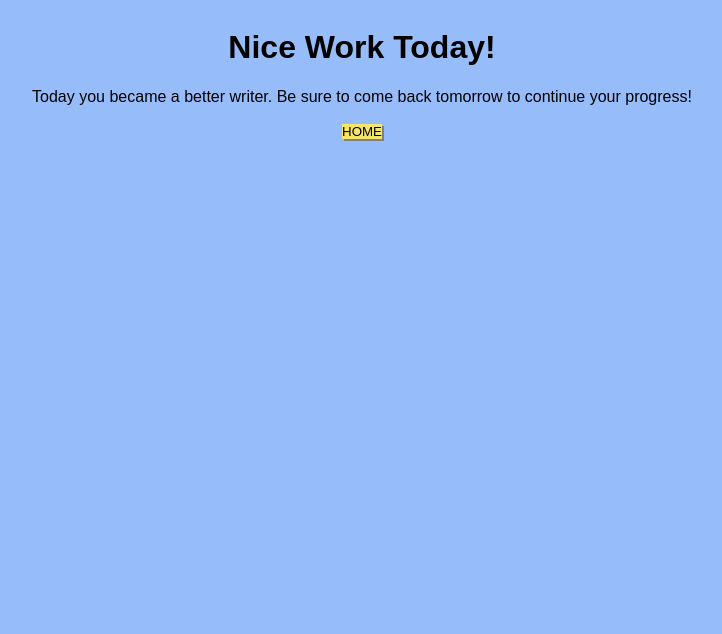
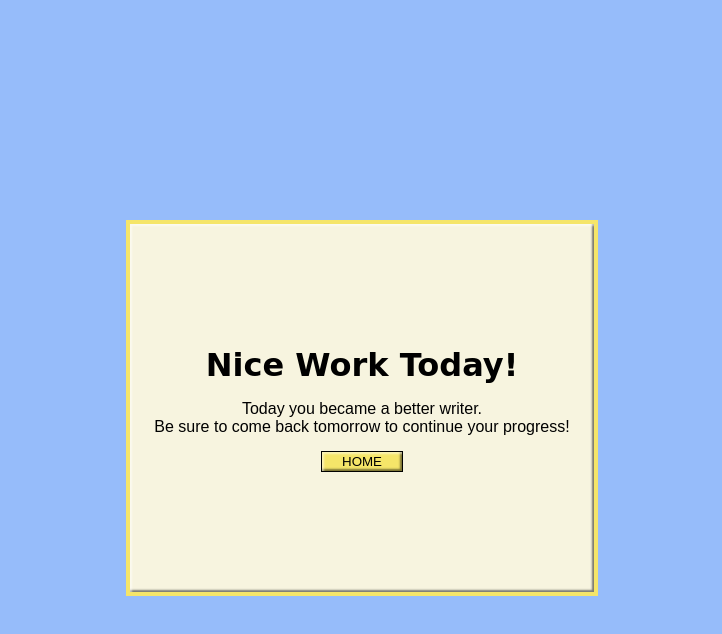
Before and after one commit to cox512/gimme5, a plain HTML site: page portfolio/gimme10/exit.html in a window 1280 px wide. Shown: the whole page, without its empty margins (278-1000 px from the left). Drawn offline with nearby package versions, Linux system fonts and the light colour scheme.

Commit message:
Styled the Exit page

```diff
--- a/portfolio/gimme10/exit.html
+++ b/portfolio/gimme10/exit.html
@@ -9,10 +9,14 @@
     <link rel="stylesheet" href="styles.css">
 </head>
 <body>
-    <div id="goodbye-div">
-        <h1 id="nice-work">Nice Work Today!</h1>
-        <p id="enourage">Today you became a better writer. Be sure to come back tomorrow to continue your progress!</p>
-        <a id="home" href="index.html">HOME</a>
+    <div id="goodbye-container">
+        <div id="goodbye-div">
+            <div id="center-div">
+                <h1 id="nice-work">Nice Work Today!</h1>
+                <p id="enourage">Today you became a better writer.<br>Be sure to come back tomorrow to continue your progress!</p>
+                <a id="home" href="index.html">HOME</a>
+            </div>
+        </div>
     </div>
 
 </body>
--- a/portfolio/gimme10/styles.css
+++ b/portfolio/gimme10/styles.css
@@ -6,14 +6,16 @@ body {
     display: flex;
     align-items: center;
     justify-content: center;
+    /* height: 100%; */
 }
 /* =========Intro Heading ======== */
-#intro-page, #question-page {
+#intro-page, #question-page, #goodbye-div {
     max-width: 90%;
     margin: 30px 0;
     background: rgba(247, 244, 223, 1);
     border: 4px solid rgb(245, 229, 105);
-    box-shadow:inset 0 0 1px 1px gray;
+    /* box-shadow:inset 0 0 1px 1px gray; */
+    box-shadow: inset 2px 2px 2px rgba(255, 255, 255, .5), inset -2px -2px 2px rgba(0, 0, 0, .5);
 }
 
 #gimme5 {
@@ -122,6 +124,10 @@ h3, #get-word, #set-heading {
 #set-answers {
     margin: 10px;
 }
+/* CAN I DELETE? */
+#set-answers {
+    margin-bottom: 20px;
+}
 
 input[type=button], input[type=submit], button {
     background-color: rgb(245, 229, 105);
@@ -147,7 +153,7 @@ input[type=button], input[type=submit], button {
 
 #save-modal-block, #modal-2-block {
     background-color: white;
-    height: 300px;
+    height: 275px;
     width: 70%;
     margin: 100px auto;
     overflow: auto;
@@ -165,9 +171,10 @@ input[type=button], input[type=submit], button {
     flex-flow: column nowrap;
 
 }
-.modal-box>h1 {
+.modal-box>h1, #center-div>h1 {
     font-family: 'Kaushan Script', cursive;
-    margin-top: 0px;
+    margin: 0px auto;
+
 }
 
 a:hover, input[type="button"], button {
@@ -185,12 +192,12 @@ button {
     text-decoration: none;
 }
 
-a {
+#exit {
     background-color: rgb(245, 229, 105);
     text-decoration: none;
     color: black;
     padding-bottom: 0px;
-    box-shadow: 2px 2px gray;
+    /* box-shadow: 2px 2px gray; */
     font-size: 13.3333px;
     font-family: Arial, Helvetica, sans-serif;
     line-height: 1.3em;
@@ -199,9 +206,44 @@ a {
 #exit, #continue {
     width: 86px;
     border: .13em solid rgb(0, 0, 0);
+    box-shadow: inset 2px 2px 2px rgba(255, 255, 255, .5), inset -2px -2px 2px rgba(0, 0, 0, .5);
+}
+
+/* ================EXIT SCREEN=========== */
+
+#goodbye-container {
+    display: flex;
+    align-content: center;
+    justify-content: center;
+    height: 100vh
+}
+
+#goodbye-div {
+    padding: 1.5em;
+    margin: auto;
+    height: 40vh;
+    display: flex;
+    align-items: center;
+    justify-content: center;
+}
+
+#home {
+    /* width: 86px; */
+    border: 1px solid rgb(0, 0, 0);
+    box-shadow: inset 2px 2px 2px rgba(255, 255, 255, .5), inset -2px -2px 2px rgba(0, 0, 0, .5);
+    background-color: rgb(245, 229, 105);
+    text-decoration: none;
+    color: rgb(0, 0, 0);
+    padding: 2px 20px;
+    /* box-shadow: 2px 2px gray; */
+    font-family: Arial, Helvetica, sans-serif;
+    font-size: 13.33px;
+    line-height: 1.3em;
+}
 
 
-}
+
+
 
 
 
@@ -221,9 +263,6 @@ td {
     text-align: left;
 }
 
-#set-answers {
-    margin-bottom: 20px;
-}
 
 #character-page, #question-page {
     display: none;
```
